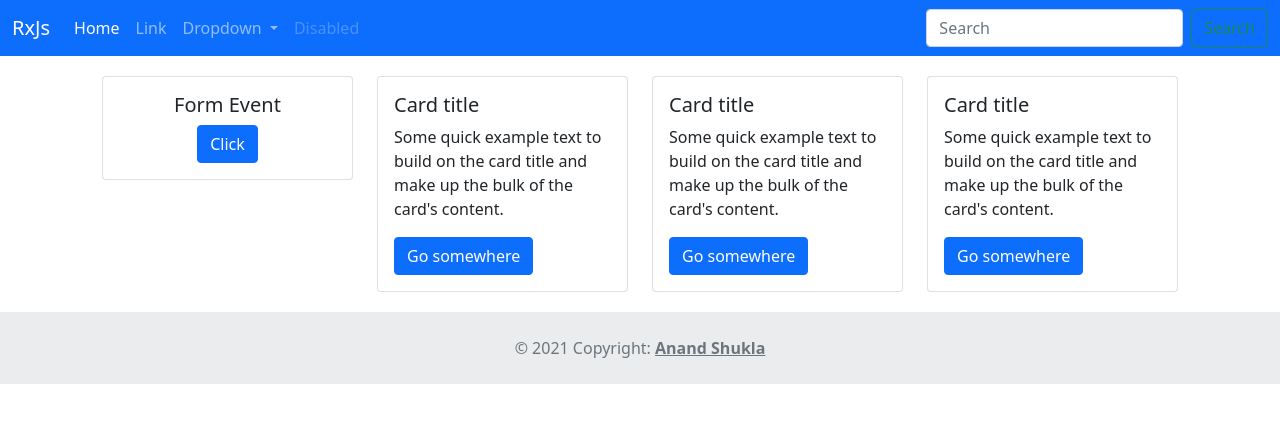
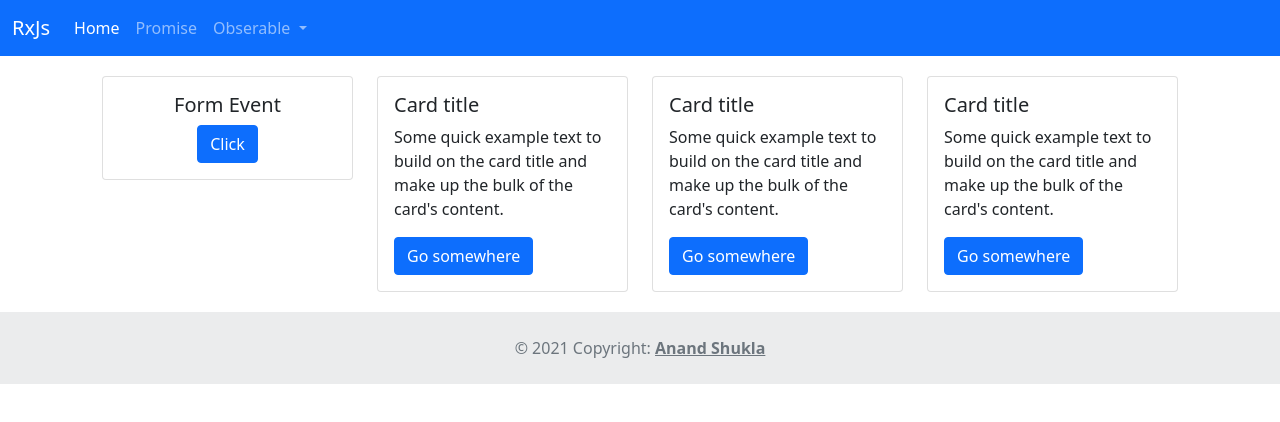
Before and after one commit to anand4143/rxjsConcept, an Angular app: page / in a window 1280 px wide. Shown: the top 422 px of the page. Built offline with nearby package versions, Linux system fonts and the light colour scheme.

Commit message:
header part correction

```diff
--- a/src/app/common/header/header.component.html
+++ b/src/app/common/header/header.component.html
@@ -10,11 +10,11 @@
             <a class="nav-link active" aria-current="page" href="#">Home</a>
           </li>
           <li class="nav-item">
-            <a class="nav-link" href="#">Link</a>
+            <a class="nav-link" href="#">Promise</a>
           </li>
           <li class="nav-item dropdown">
             <a class="nav-link dropdown-toggle" href="#" id="navbarDropdown" role="button" data-bs-toggle="dropdown" aria-expanded="false">
-              Dropdown
+              Obserable
             </a>
             <ul class="dropdown-menu" aria-labelledby="navbarDropdown">
               <li><a class="dropdown-item" href="#">Action</a></li>
@@ -23,14 +23,8 @@
               <li><a class="dropdown-item" href="#">Something else here</a></li>
             </ul>
           </li>
-          <li class="nav-item">
-            <a class="nav-link disabled" href="#" tabindex="-1" aria-disabled="true">Disabled</a>
-          </li>
         </ul>
-        <form class="d-flex">
-          <input class="form-control me-2" type="search" placeholder="Search" aria-label="Search">
-          <button class="btn btn-outline-success" type="submit">Search</button>
-        </form>
+
       </div>
     </div>
   </nav>
```
Also changed, not shown: 1 other file (tests, documents, lock files or other folders).
